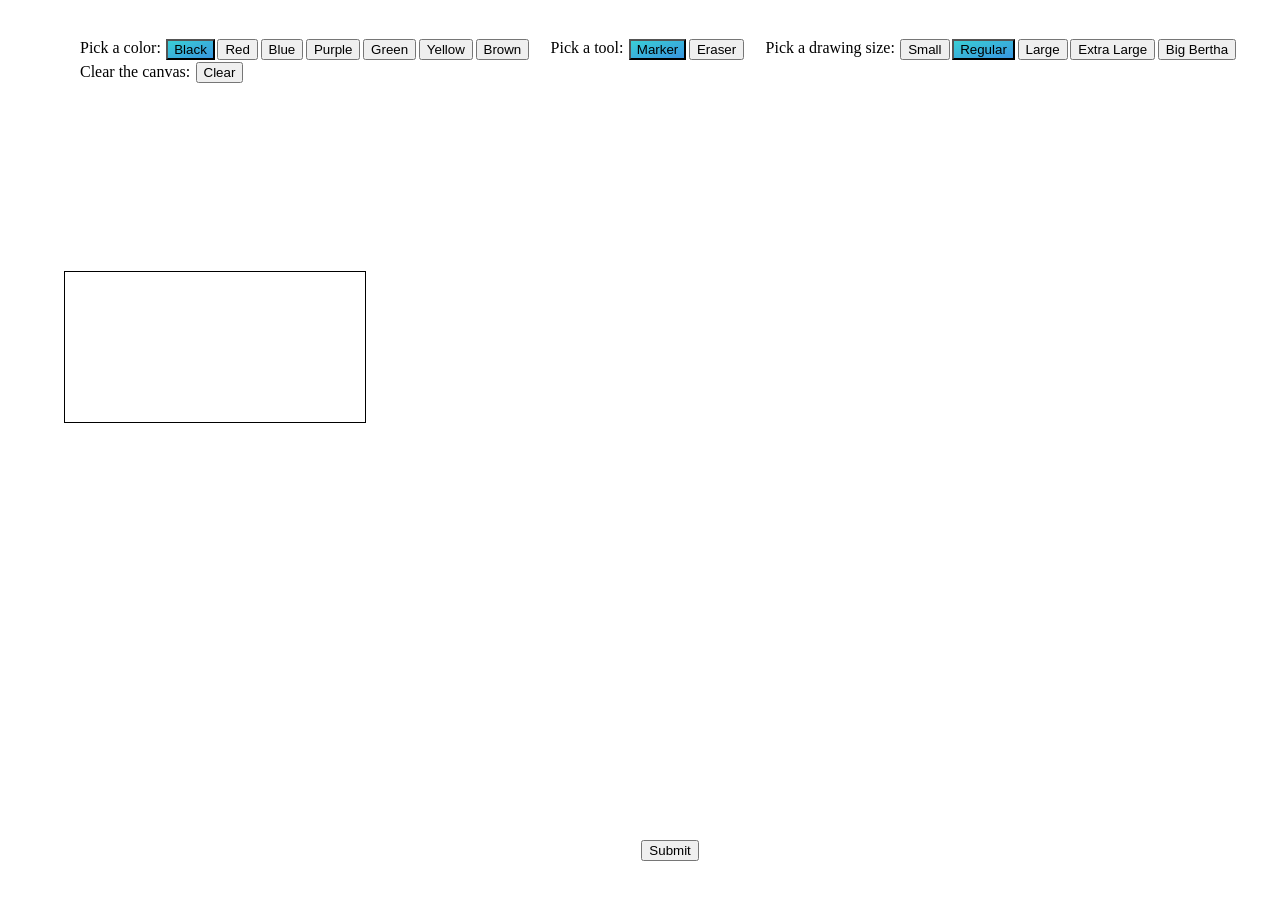
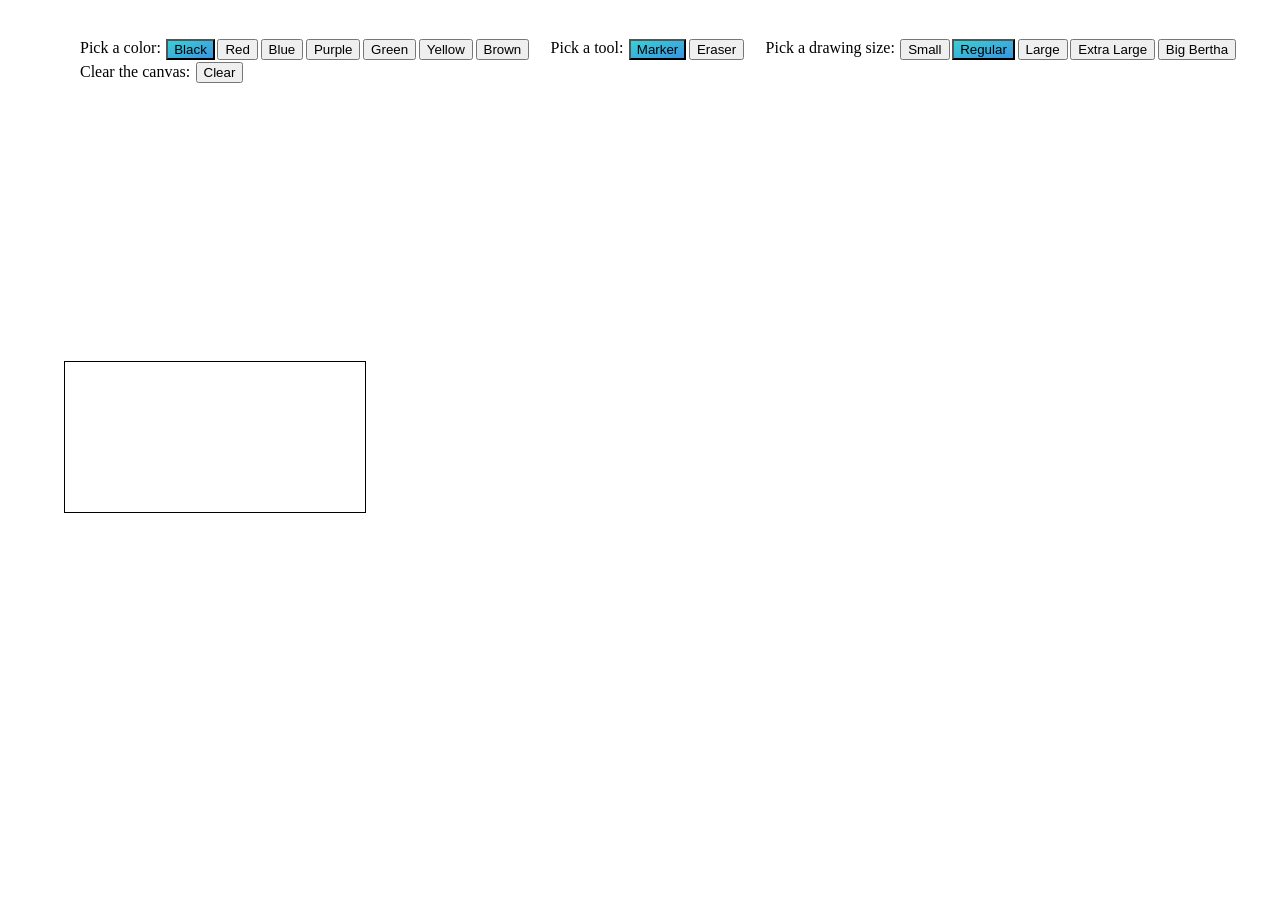
Before and after one commit to comp346s17/course-project-droop, a Django app: template droopproject/main/static/main/templates/canvas.template.html in a window 1280 px wide. Run offline with Django 3.2, Linux system fonts and the light colour scheme; the template is opened without the code that fills it: values that come from a table or form of the project are taken from there, others are empty; data comes from the database, SQL or seed files in the repository; both versions use the stored data as it was after the commit; a map, chart or similar area stays blank; parts of the project's set-up code (start-up, migrations or seed data) failed here and were passed over.

```diff
--- a/droopproject/main/static/main/canvas.css
+++ b/droopproject/main/static/main/canvas.css
@@ -27,7 +27,7 @@ button {
     border-style: solid;
     position: absolute;
     left: 5%;
-    top: 30%;
+    top: 40%;
 }
 
 #canvas2 {
@@ -36,7 +36,7 @@ button {
     border-style: solid;
     position: absolute;
     left: 5%;
-    top: 30%;
+    top: 40%;
     visibility: hidden;
 }
 
@@ -57,6 +57,7 @@ button {
 #btnSave {
     position: absolute;
     left: 50%;
-    top: 93%;
+    top: 102.5%;
     text-align: center;
+    margin-bottom: 1em;
 }
```
Also changed, not shown: droopproject/db.sqlite3, droopproject/media/drawings/test1_VgkyHJk.png (added).
